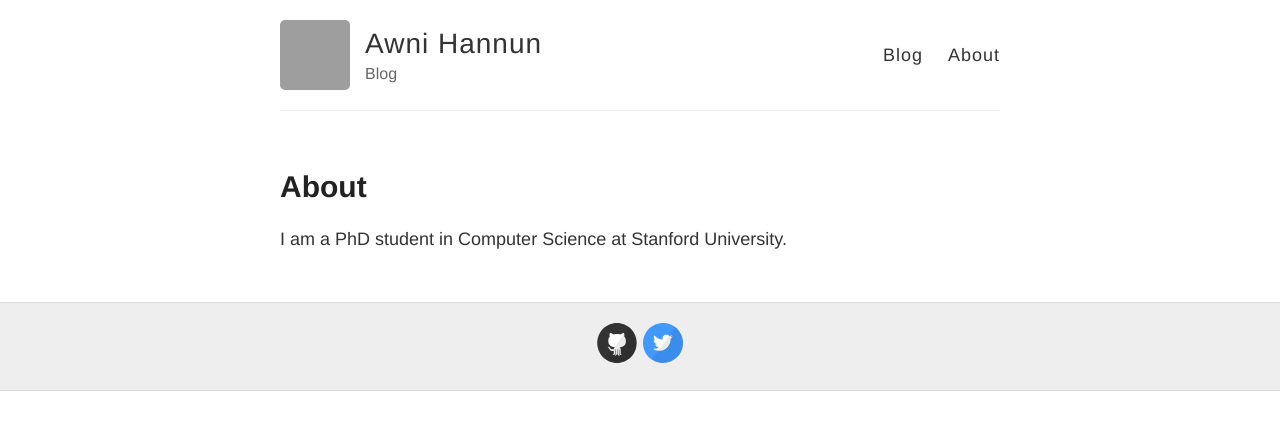
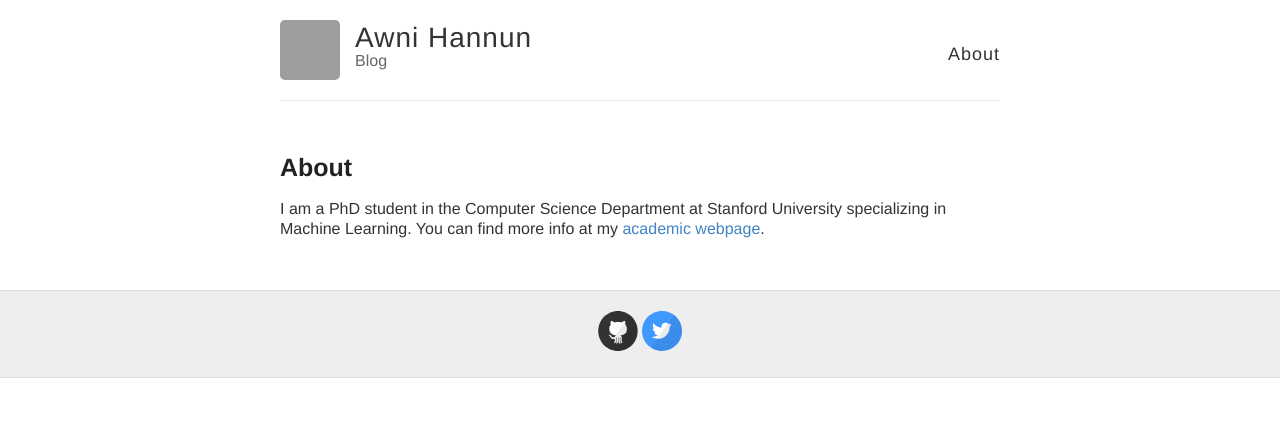
Before and after one commit to awni/awni.github.io, a Jekyll site: the page built from about.md, in a window 1280 px wide. Shown: the top 430 px of the page. Built offline with Jekyll 4.4.1, drawn with Linux system fonts in a browser that asks for light colours; grey boxes are pictures that could not be loaded.

Commit message:
change style, comments, about page

```diff
--- a/_config.yml
+++ b/_config.yml
@@ -1,68 +1,23 @@
-#
-# This file contains configuration flags to customize your site
-#
-
-# Name of your site (displayed in the header)
 name: Awni Hannun
-
-# Short bio or description (displayed in the header)
 description: Blog
-
-# URL of your avatar or profile pic (you could use your GitHub profile pic)
 avatar: https://s.gravatar.com/avatar/952ab78c5d7894a988d7cd403bbf9cf4?s=80
-
-#
-# Flags below are optional
-#
-
-# Includes an icon in the footer for each username you enter
 footer-links:
   email:
   github: awni
   twitter: awnihannun
-
-
-# Enter your Disqus shortname (not your username) to enable commenting on posts
-# You can find your shortname on the Settings page of your Disqus account
-disqus:
-
-# Enter your Google Analytics web tracking code (e.g. UA-2110908-2) to activate tracking
-google_analytics:
-
-# Your website URL (e.g. http://barryclark.github.io or http://www.barryclark.co)
-# Used for Sitemap.xml and your RSS feed
-url:
-
-# If you're hosting your site at a Project repository on GitHub pages
-# (http://yourusername.github.io/repository-name)
-# and NOT your User repository (http://yourusername.github.io)
-# then add in the baseurl here, like this: "/repository-name"
+disqus: awni-github-io
+google_analytics: UA-104740087-1
+url: https://awni.github.io/
 baseurl: ""
-
-#
-# !! You don't need to change any of the configuration flags below !!
-#
-
 permalink: /:title/
-
-# The release of Jekyll Now that you're using
 version: v1.2.0
-
-# Jekyll 3 now only supports Kramdown for Markdown
 kramdown:
-  # Use GitHub flavored markdown, including triple backtick fenced code blocks
   input: GFM
-  # Jekyll 3 and GitHub Pages now only support rouge for syntax highlighting
   syntax_highlighter: rouge
   syntax_highlighter_opts:
-    # Use existing pygments syntax highlighting css
     css_class: 'highlight'
-
-# Set the Sass partials directory, as we're using @imports
 sass:
-  style: :expanded # You might prefer to minify using :compressed
-
-# Exclude these files from your production _site
+  style: :compressed
 exclude:
   - Gemfile
   - Gemfile.lock
--- a/_layouts/default.html
+++ b/_layouts/default.html
@@ -28,8 +28,7 @@
           </div>
 
           <nav>
-            <a href="{{ site.baseurl }}/">Blog</a>
-            <a href="http://stanford.edu/~awni/">About</a>
+            <a href="{{ site.baseurl }}/about">About</a>
           </nav>
         </header>
       </div>
--- a/about.md
+++ b/about.md
@@ -4,4 +4,6 @@ title: About
 permalink: /about/
 ---
 
-I am a PhD student in Computer Science at Stanford University.
+I am a PhD student in the Computer Science Department at Stanford University
+specializing in Machine Learning. You can find more info at my [academic
+webpage](http://stanford.edu/~awni/).
--- a/style.scss
+++ b/style.scss
@@ -19,7 +19,7 @@ html {
 
 body {
 	background: $white;
-  font: 18px/1.4 $helvetica;
+  font: 16px/1.3 $helvetica;
   color: $darkGray;
 }
 
@@ -35,7 +35,7 @@ h1, h2, h3, h4, h5, h6 {
   color: $darkerGray;
   font-weight: bold;
 
-  line-height: 1.7;
+  line-height: 1.3;
   margin: 1em 0 15px;
   padding: 0;
 
@@ -45,7 +45,7 @@ h1, h2, h3, h4, h5, h6 {
 }
 
 h1 {
-  font-size: 30px;
+  font-size: 25px;
   a {
     color: inherit;
   }
@@ -56,7 +56,7 @@ h2 {
 }
 
 h3 {
-  font-size: 20px;
+  font-size: 17px;
 }
 
 h4 {
@@ -165,8 +165,8 @@ img {
 
 .site-avatar {
   float: left;
-  width: 70px;
-  height: 70px;
+  width: 60px;
+  height: 60px;
   margin-right: 15px;
 
   @include mobile {
```
Also changed, not shown: _layouts/post.html (+4 -4 lines), 1 other file.
